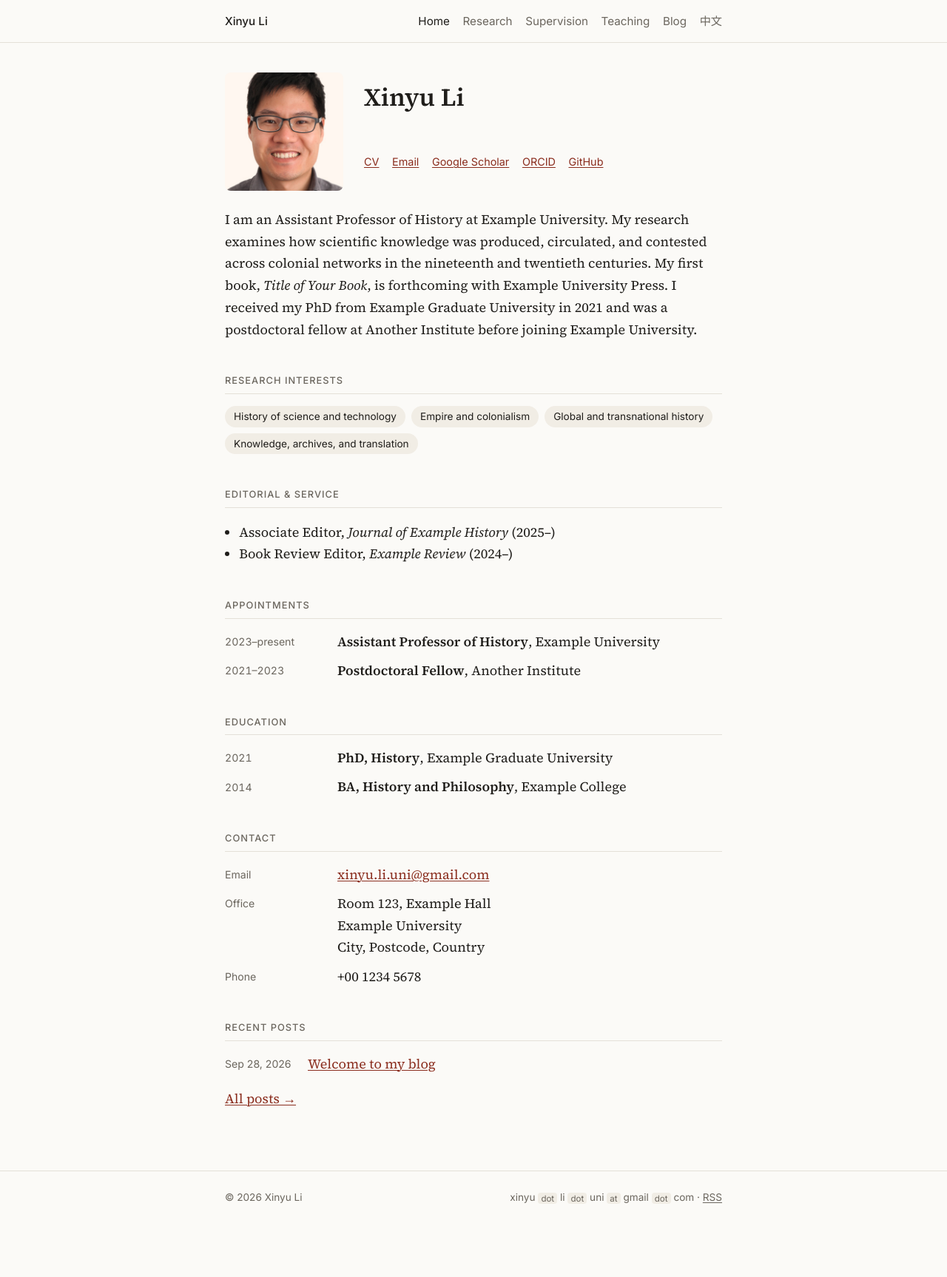
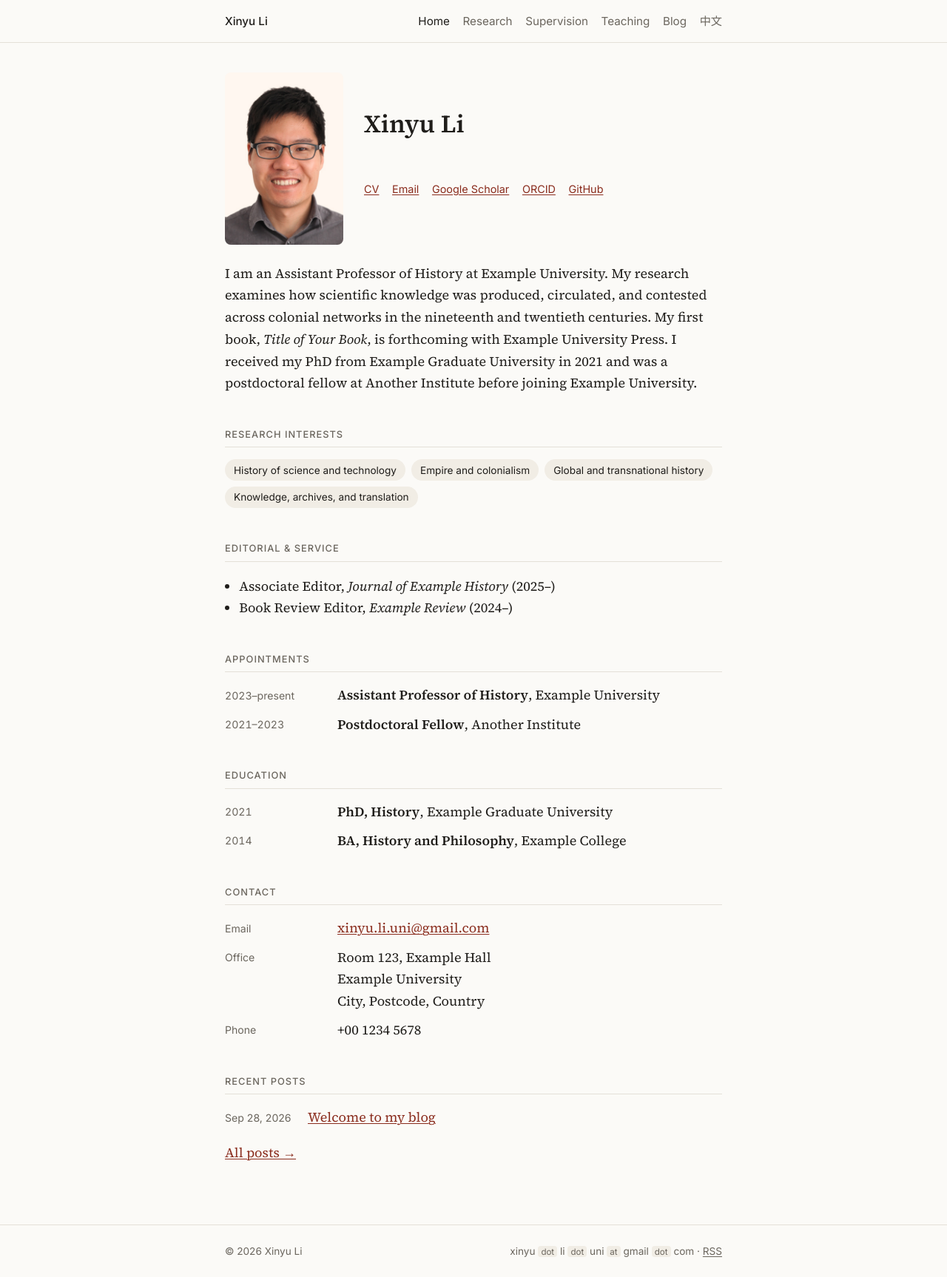
Before and after one commit to lixinyu-econ/lixinyu-econ.github.io, a Jekyll site: the page built from index.html, in a window 1280 px wide. Shown: the whole page at 74% size. Built offline with Jekyll 4.4.1, drawn with Linux system fonts in a browser that asks for light colours; before the commit the page ends 1655 px from its top, so only the background shows below that.

Commit message:
Update style.css

```diff
--- a/assets/css/style.css
+++ b/assets/css/style.css
@@ -54,7 +54,7 @@ h3 { font-size: 1.05rem; font-weight: 600; margin: 1.5rem 0 0.5rem; }
 /* Intro */
 .intro { display: flex; gap: 1.75rem; align-items: center; margin-bottom: 1.5rem; }
 .intro-text { flex: 1; }
-.photo { width: 160px; height: 160px; object-fit: cover; border-radius: 8px; flex-shrink: 0; }
+.photo { width: 160px; height: auto; object-fit: cover; border-radius: 8px; flex-shrink: 0; }
 .position { color: var(--muted); margin: 0 0 1.25rem; font-style: italic; }
 .links { font-family: var(--sans); font-size: 0.9rem; display: flex; flex-wrap: wrap; gap: 0.4rem 1.1rem; }
 
@@ -106,7 +106,7 @@ html:lang(zh) body { font-family: "Source Serif 4", "Noto Serif SC", "Songti SC"
 @media (max-width: 600px) {
   body { font-size: 17px; }
   .intro { flex-direction: column; align-items: flex-start; }
-  .photo { width: 110px; height: 110px; }
+  .photo { width: 140px; height: auto; }
   .timeline { grid-template-columns: 1fr; gap: 0.1rem; }
   .timeline dd { margin-bottom: 0.7rem; }
   .post-list li { grid-template-columns: 1fr; gap: 0; }
```
